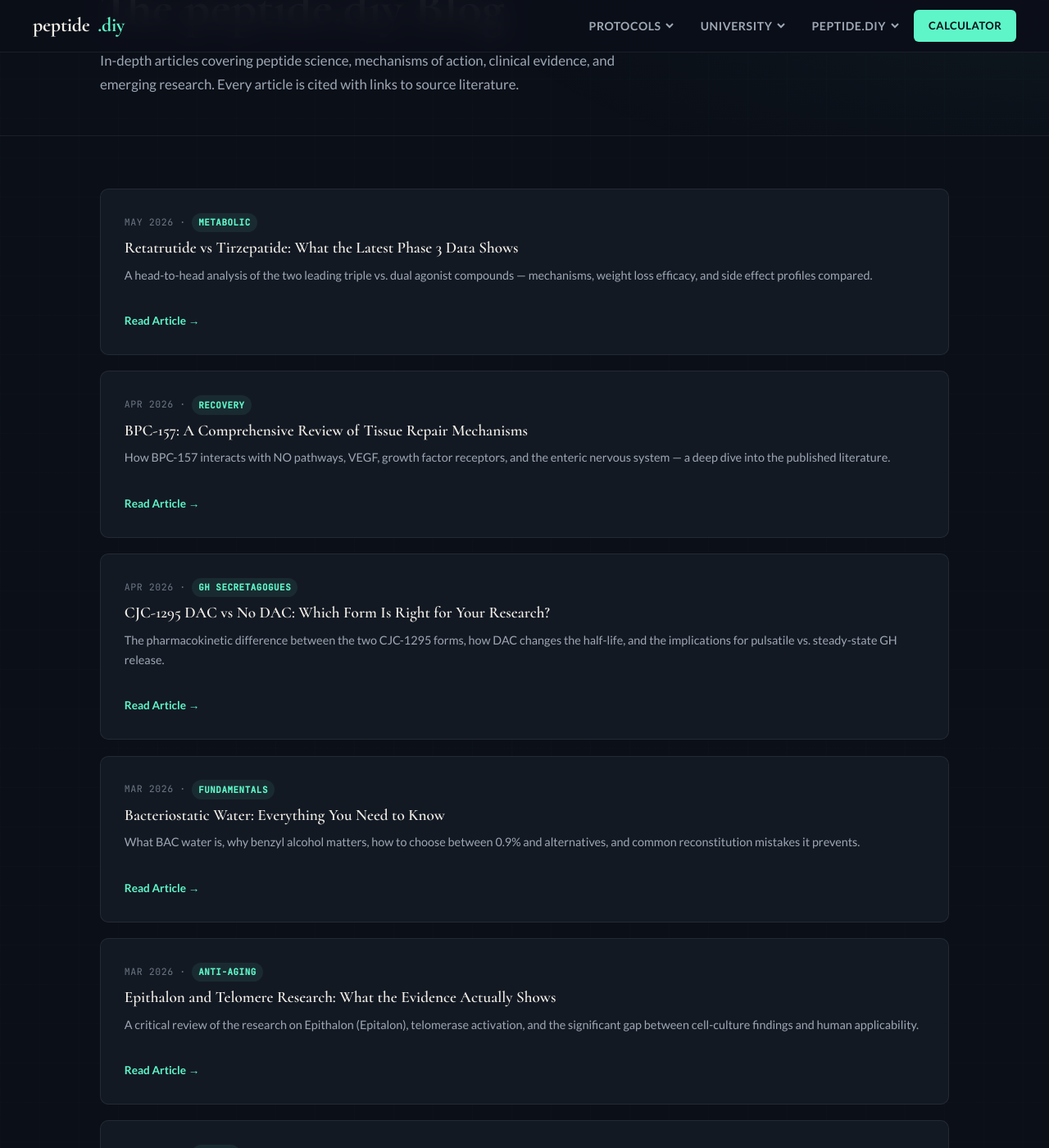
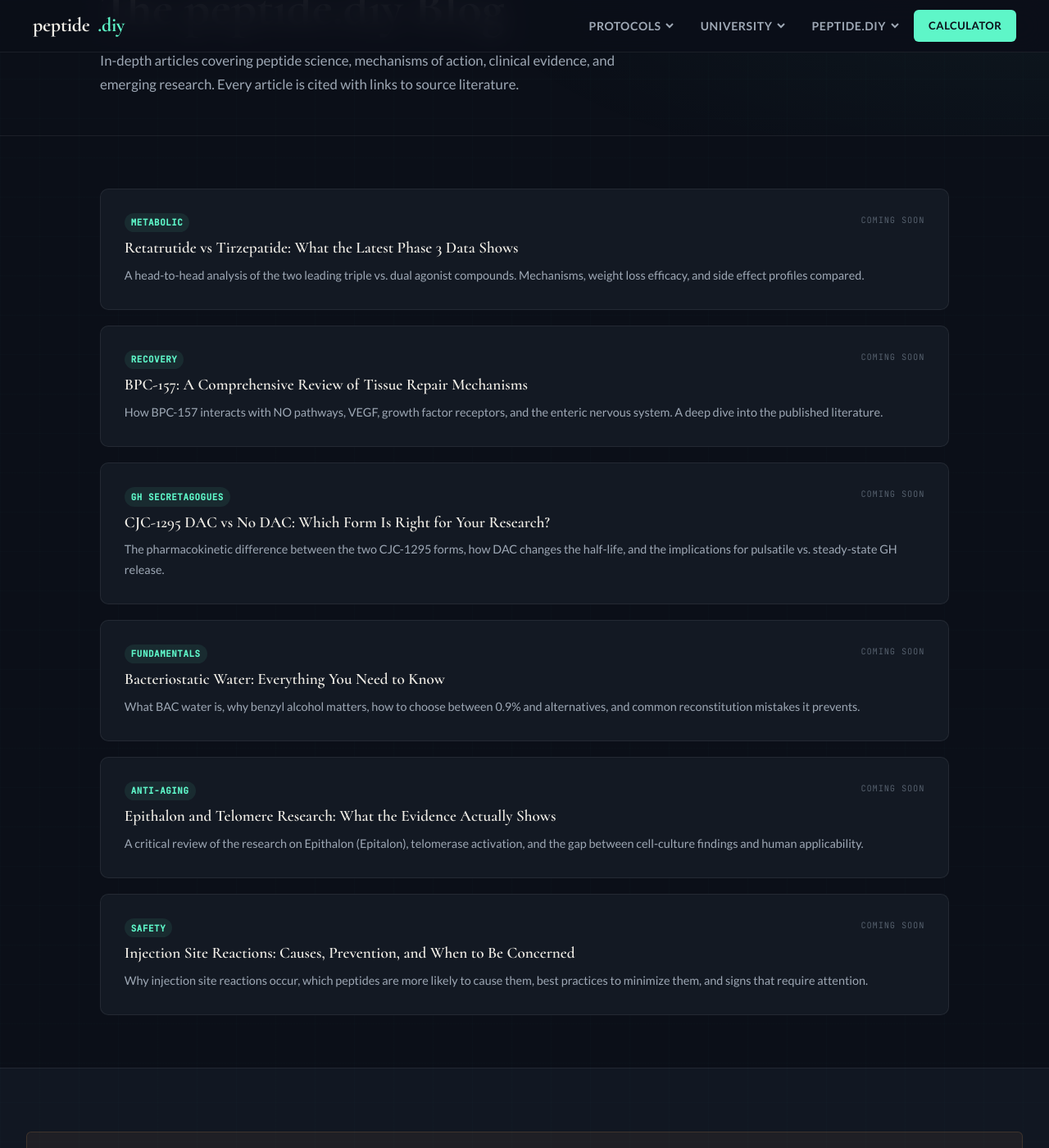
Before and after one commit to FletcherPoole/peptide.diy, a Jekyll site: the page built from blog.html, in a window 1280 px wide and 1400 px high, scrolled down 243 px. Shown: the whole window at 82% size. Built offline with Jekyll 4.4.1, drawn with Linux system fonts in a browser that asks for light colours; some of the changed text lies outside the part shown.

Commit message:
Mark protocols and blog as coming soon, expand blends, link WADA in FAQ.

```diff
--- a/blog.html
+++ b/blog.html
@@ -16,52 +16,52 @@ description: "Peptide research articles, protocol updates & practical guides fro
   <div class="content-body">
     <div class="container">
       <div style="display:flex;flex-direction:column;gap:1.2rem">
-        <div class="blog-card">
+        <div class="blog-card coming-soon">
           <div style="flex:1">
-            <div class="blog-meta">MAY 2026 · <span class="blog-tag">Metabolic</span></div>
+            <div class="blog-meta"><span class="blog-tag">Metabolic</span></div>
+            <span class="blog-soon">Coming soon</span>
             <h3>Retatrutide vs Tirzepatide: What the Latest Phase 3 Data Shows</h3>
-            <p>A head-to-head analysis of the two leading triple vs. dual agonist compounds — mechanisms, weight loss efficacy, and side effect profiles compared.</p>
-            <a style="display:inline-flex;align-items:center;gap:.3rem;margin-top:1rem;font-size:.85rem;font-weight:700;color:var(--accent)">Read Article →</a>
+            <p>A head-to-head analysis of the two leading triple vs. dual agonist compounds. Mechanisms, weight loss efficacy, and side effect profiles compared.</p>
           </div>
         </div>
-        <div class="blog-card">
+        <div class="blog-card coming-soon">
           <div style="flex:1">
-            <div class="blog-meta">APR 2026 · <span class="blog-tag">Recovery</span></div>
+            <div class="blog-meta"><span class="blog-tag">Recovery</span></div>
+            <span class="blog-soon">Coming soon</span>
             <h3>BPC-157: A Comprehensive Review of Tissue Repair Mechanisms</h3>
-            <p>How BPC-157 interacts with NO pathways, VEGF, growth factor receptors, and the enteric nervous system — a deep dive into the published literature.</p>
-            <a style="display:inline-flex;align-items:center;gap:.3rem;margin-top:1rem;font-size:.85rem;font-weight:700;color:var(--accent)">Read Article →</a>
+            <p>How BPC-157 interacts with NO pathways, VEGF, growth factor receptors, and the enteric nervous system. A deep dive into the published literature.</p>
           </div>
         </div>
-        <div class="blog-card">
+        <div class="blog-card coming-soon">
           <div style="flex:1">
-            <div class="blog-meta">APR 2026 · <span class="blog-tag">GH Secretagogues</span></div>
+            <div class="blog-meta"><span class="blog-tag">GH Secretagogues</span></div>
+            <span class="blog-soon">Coming soon</span>
             <h3>CJC-1295 DAC vs No DAC: Which Form Is Right for Your Research?</h3>
             <p>The pharmacokinetic difference between the two CJC-1295 forms, how DAC changes the half-life, and the implications for pulsatile vs. steady-state GH release.</p>
-            <a style="display:inline-flex;align-items:center;gap:.3rem;margin-top:1rem;font-size:.85rem;font-weight:700;color:var(--accent)">Read Article →</a>
           </div>
         </div>
-        <div class="blog-card">
+        <div class="blog-card coming-soon">
           <div style="flex:1">
-            <div class="blog-meta">MAR 2026 · <span class="blog-tag">Fundamentals</span></div>
+            <div class="blog-meta"><span class="blog-tag">Fundamentals</span></div>
+            <span class="blog-soon">Coming soon</span>
             <h3>Bacteriostatic Water: Everything You Need to Know</h3>
             <p>What BAC water is, why benzyl alcohol matters, how to choose between 0.9% and alternatives, and common reconstitution mistakes it prevents.</p>
-            <a style="display:inline-flex;align-items:center;gap:.3rem;margin-top:1rem;font-size:.85rem;font-weight:700;color:var(--accent)">Read Article →</a>
           </div>
         </div>
-        <div class="blog-card">
+        <div class="blog-card coming-soon">
           <div style="flex:1">
-            <div class="blog-meta">MAR 2026 · <span class="blog-tag">Anti-Aging</span></div>
+            <div class="blog-meta"><span class="blog-tag">Anti-Aging</span></div>
+            <span class="blog-soon">Coming soon</span>
             <h3>Epithalon and Telomere Research: What the Evidence Actually Shows</h3>
-            <p>A critical review of the research on Epithalon (Epitalon), telomerase activation, and the significant gap between cell-culture findings and human applicability.</p>
-            <a style="display:inline-flex;align-items:center;gap:.3rem;margin-top:1rem;font-size:.85rem;font-weight:700;color:var(--accent)">Read Article →</a>
+            <p>A critical review of the research on Epithalon (Epitalon), telomerase activation, and the gap between cell-culture findings and human applicability.</p>
           </div>
         </div>
-        <div class="blog-card">
+        <div class="blog-card coming-soon">
           <div style="flex:1">
-            <div class="blog-meta">FEB 2026 · <span class="blog-tag">Safety</span></div>
+            <div class="blog-meta"><span class="blog-tag">Safety</span></div>
+            <span class="blog-soon">Coming soon</span>
             <h3>Injection Site Reactions: Causes, Prevention, and When to Be Concerned</h3>
             <p>Why injection site reactions occur, which peptides are more likely to cause them, best practices to minimize them, and signs that require attention.</p>
-            <a style="display:inline-flex;align-items:center;gap:.3rem;margin-top:1rem;font-size:.85rem;font-weight:700;color:var(--accent)">Read Article →</a>
           </div>
         </div>
       </div>
--- a/css/styles.css
+++ b/css/styles.css
@@ -533,9 +533,16 @@ footer{
 /* ── BLOG ── */
 .blog-card{
   background:var(--card);border:1px solid var(--border);border-radius:var(--r);
-  padding:1.8rem;transition:all .22s;display:flex;gap:1.5rem;
+  padding:1.8rem;transition:all .22s;display:flex;gap:1.5rem;position:relative;
 }
 .blog-card:hover{border-color:var(--border2);transform:translateX(4px)}
+.blog-card.coming-soon{cursor:default}
+.blog-card.coming-soon:hover{border-color:var(--border);transform:none}
+.blog-soon{
+  position:absolute;right:1.8rem;top:1.8rem;
+  font-family:var(--font-mono);font-size:.65rem;letter-spacing:.08em;
+  text-transform:uppercase;color:var(--text3);opacity:.75;
+}
 .blog-meta{font-family:var(--font-mono);font-size:.72rem;color:var(--text3);margin-bottom:.5rem;letter-spacing:.05em}
 .blog-card h3{font-size:1.2rem;margin-bottom:.6rem}
 .blog-card p{font-size:.9rem;color:var(--text2)}
--- a/faq.html
+++ b/faq.html
@@ -103,7 +103,7 @@ description: "FAQ for peptide.diy: what we are, mixing and dosing, storage, prot
         </div>
         <div class="faq-item">
           <div class="faq-q" onclick="toggleFaq(this)">Banned in sport? <svg width="16" height="16" viewBox="0 0 16 16" fill="currentColor"><path d="M8 3v10M3 8h10" stroke="currentColor" stroke-width="2" fill="none"/></svg></div>
-          <div class="faq-a">Most performance peptides are on WADA's prohibited list: GH, secretagogues (CJC, Ipamorelin, MK-677), GH fragments, and more. Competing athletes should check the current list.</div>
+          <div class="faq-a">Most performance peptides are on <a href="https://www.wada-ama.org/en/prohibited-list" rel="noopener noreferrer" target="_blank">WADA's prohibited list</a>: GH, secretagogues (CJC, Ipamorelin, MK-677), GH fragments, and more. Competing athletes should check the current list.</div>
         </div>
         <div class="faq-item">
           <div class="faq-q" onclick="toggleFaq(this)">What about side effects? <svg width="16" height="16" viewBox="0 0 16 16" fill="currentColor"><path d="M8 3v10M3 8h10" stroke="currentColor" stroke-width="2" fill="none"/></svg></div>
```
Also changed, not shown: blends.html (+10 -7 lines), single-peptides.html (+20 -20 lines).
